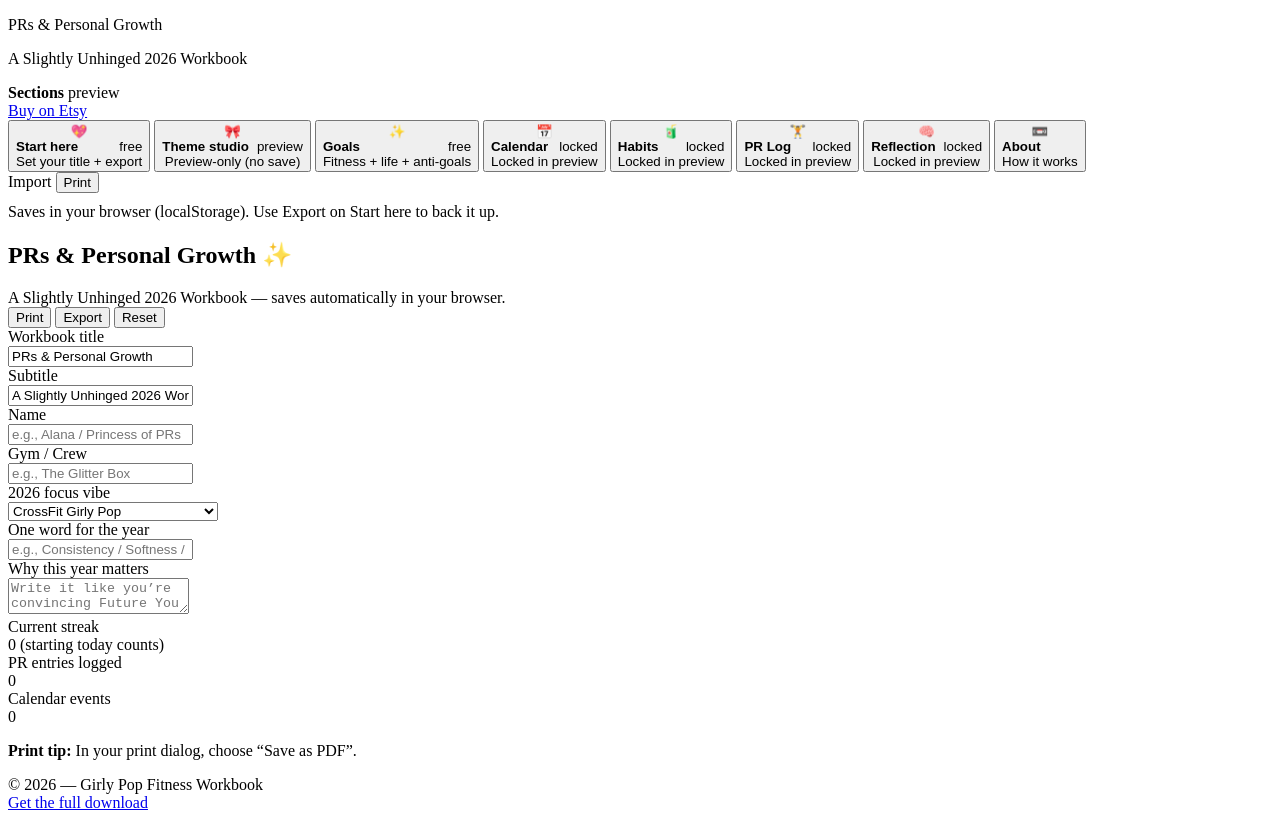
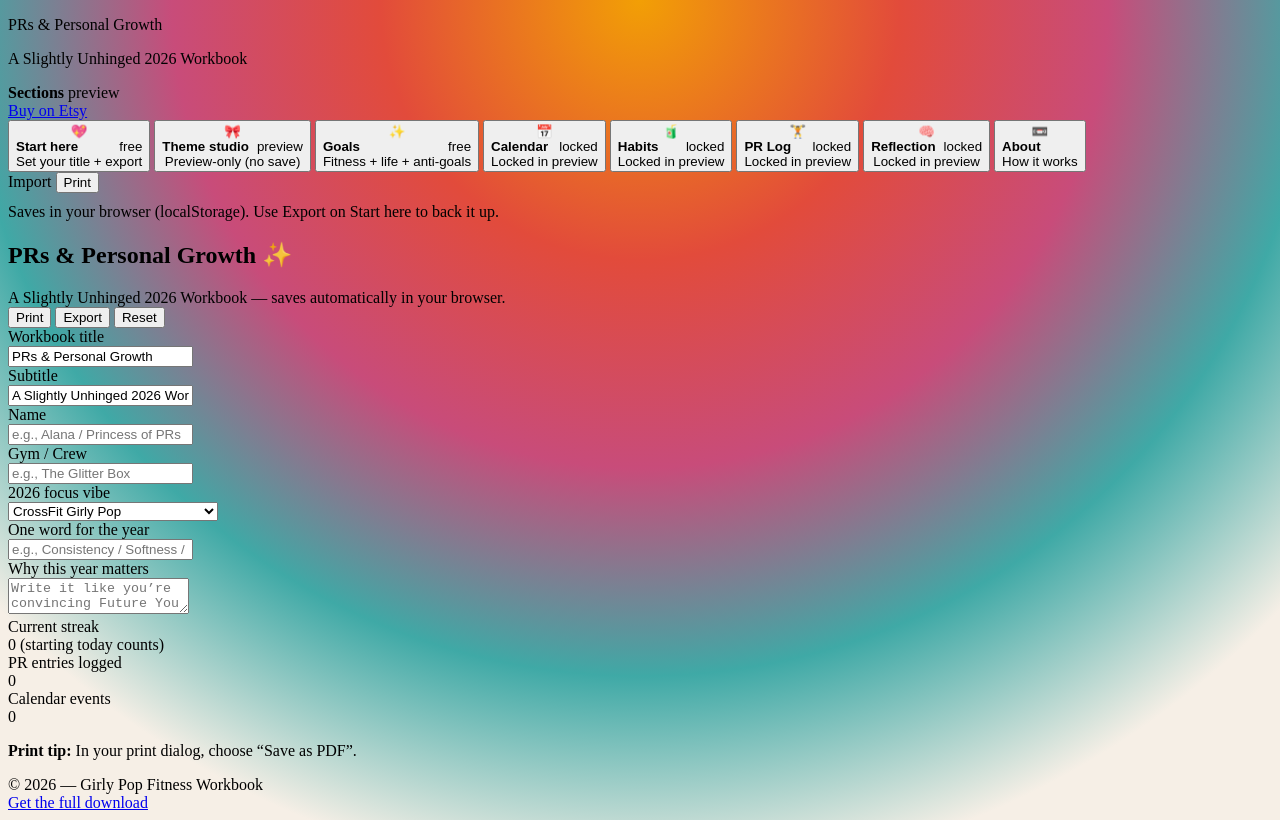
Before and after one commit to alanarw/unhinged-workbook, a plain HTML site: page index.html in a window 1280 px wide. Drawn offline with Linux system fonts and the light colour scheme.

Commit message:
Update styles.css

```diff
--- a/assets/styles.css
+++ b/assets/styles.css
@@ -22,3 +22,13 @@
   --sans: 'Inter', system-ui, -apple-system, BlinkMacSystemFont;
   --display: 'Space Grotesk', system-ui;
 }
+body{
+  background:
+    radial-gradient(circle at top center,
+      #F29F05 0%,
+      #E24B3B 25%,
+      #C84C7A 45%,
+      #3FA9A6 65%,
+      #F6EFE6 85%
+    );
+}
```
